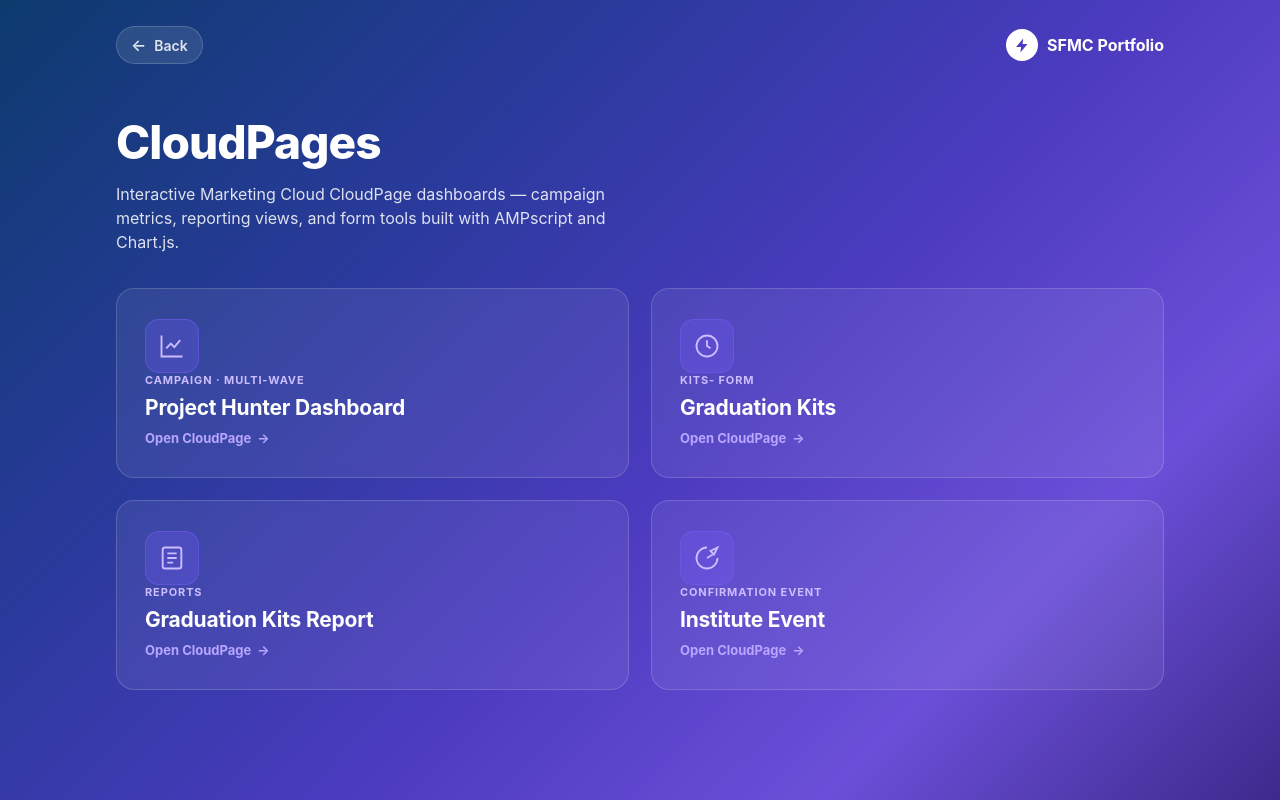
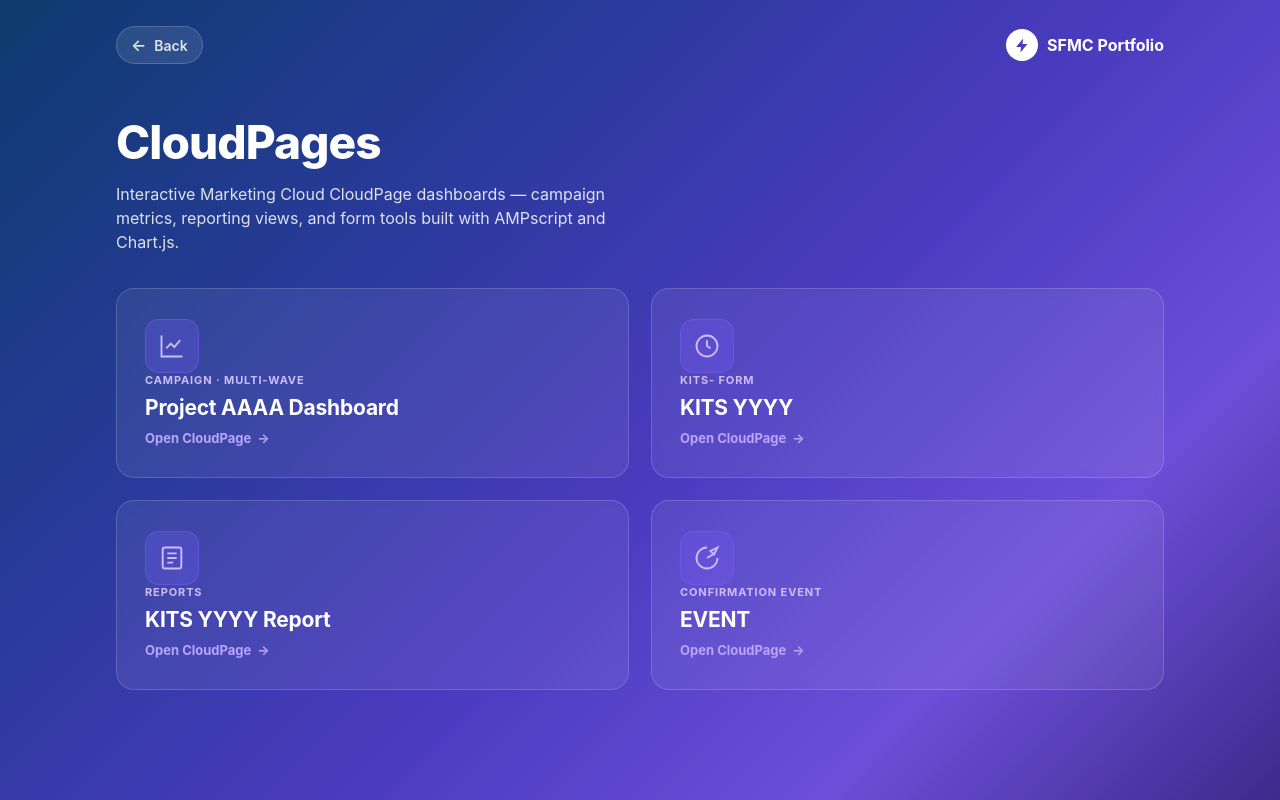
Before and after one commit to guitfonseca/marketingcloud_portfolio, a plain HTML site: page cloudpages.html in a window 1280 px wide. Drawn offline with Linux system fonts and the light colour scheme.

Commit message:
Update cloudpages.html

```diff
--- a/cloudpages.html
+++ b/cloudpages.html
@@ -67,7 +67,7 @@
         <div class="ico"><svg viewBox="0 0 24 24" fill="none" stroke-width="1.6"><path d="M3 3v18h18"/><path d="M7 14l4-4 3 3 5-6"/></svg></div>
         <div>
           <div class="tag">Campaign · Multi-wave</div>
-          <h3>Project Hunter Dashboard</h3>
+          <h3>Project AAAA Dashboard</h3>
           <span class="open">Open CloudPage <span class="arrow">&rarr;</span></span>
         </div>
       </a>
@@ -76,7 +76,7 @@
         <div class="ico"><svg viewBox="0 0 24 24" fill="none" stroke-width="1.6"><circle cx="12" cy="12" r="9"/><path d="M12 7v5l3 2"/></svg></div>
         <div>
           <div class="tag">Kits- Form</div>
-          <h3>Graduation Kits</h3>
+          <h3>KITS YYYY</h3>
           <span class="open">Open CloudPage <span class="arrow">&rarr;</span></span>
         </div>
       </a>
@@ -85,7 +85,7 @@
         <div class="ico"><svg viewBox="0 0 24 24" fill="none" stroke-width="1.6"><rect x="4" y="3" width="16" height="18" rx="2"/><path d="M8 8h8M8 12h8M8 16h5"/></svg></div>
         <div>
           <div class="tag">Reports</div>
-          <h3>Graduation Kits Report</h3>
+          <h3>KITS YYYY Report</h3>
           <span class="open">Open CloudPage <span class="arrow">&rarr;</span></span>
         </div>
       </a>
@@ -94,7 +94,7 @@
         <div class="ico"><svg viewBox="0 0 24 24" fill="none" stroke-width="1.6"><path d="M12 3a9 9 0 1 0 9 9"/><path d="M12 12l5-3"/><path d="M21 3l-3 6-3-3z"/></svg></div>
         <div>
           <div class="tag">Confirmation Event</div>
-          <h3>Institute Event</h3>
+          <h3>EVENT</h3>
           <span class="open">Open CloudPage <span class="arrow">&rarr;</span></span>
         </div>
       </a>
```
